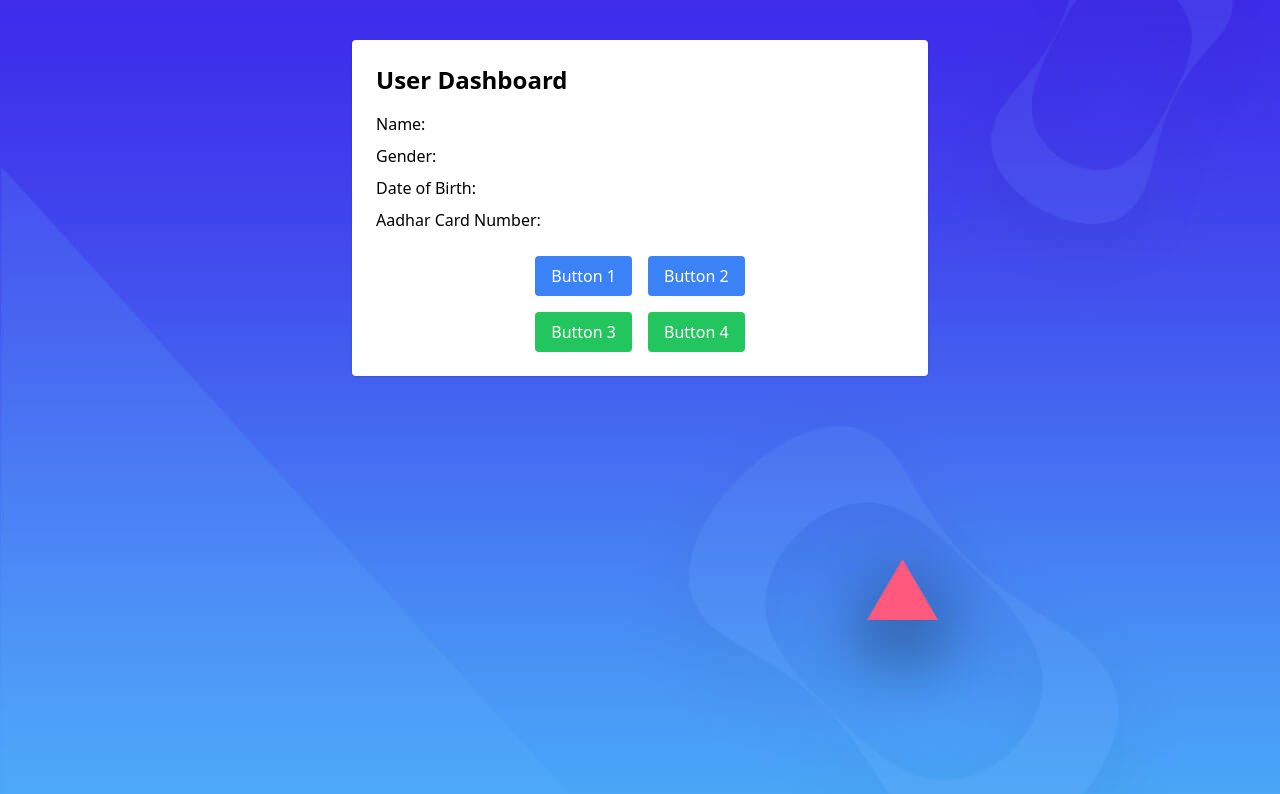
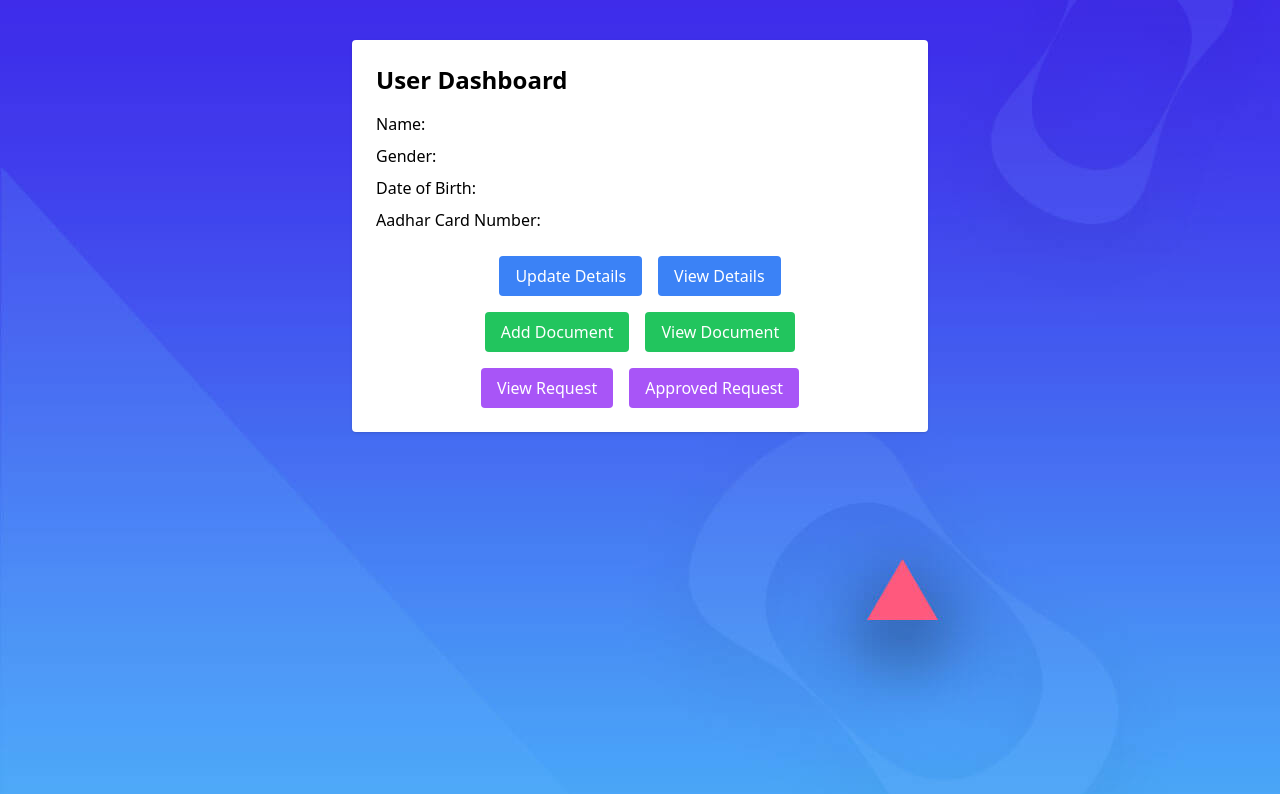
Before and after one commit to Abhishek-dev1/BlockPhrr, a Next.js app: page /patientdashboard in a window 1280 px wide. Shown: the top 794 px of the page. Built offline with nearby package versions, Linux system fonts and the light colour scheme.

Commit message:
Update page.jsx

```diff
--- a/app/patientdashboard/page.jsx
+++ b/app/patientdashboard/page.jsx
@@ -1,30 +1,32 @@
-"use client"
-import React, { useEffect, useState } from 'react';
-import useContract from '@/hooks/useBlock';
+"use client";
+import React, { useEffect, useState } from "react";
+import useContract from "@/hooks/useBlock";
 
 const UserDashboard = () => {
   const contractInstance = useContract();
   const [userDetails, setUserDetails] = useState({
-    firstName: '',
-    lastName: '',
-    gender: '',
-    dob: '',
-    aadharNumber: ''
+    firstName: "",
+    lastName: "",
+    gender: "",
+    dob: "",
+    aadharNumber: "",
   });
 
   const getDetails = async () => {
     if (contractInstance) {
       try {
-        const response = await contractInstance.methods.getPatientDetailsByPatient().call();
+        const response = await contractInstance.methods
+          .getPatientDetailsByPatient()
+          .call();
         setUserDetails({
           firstName: response.firstName,
           lastName: response.lastName,
           gender: response.gender,
           dob: response.dob,
-          aadharNumber: response.aadharNumber
+          aadharNumber: response.aadharNumber,
         });
       } catch (error) {
-        console.error('Error fetching user details:', error);
+        console.error("Error fetching user details:", error);
       }
     }
   };
@@ -40,29 +42,40 @@ const UserDashboard = () => {
   <div className="max-w-xl mx-auto bg-white p-6 rounded shadow">
     <h2 className="text-2xl font-semibold mb-4">User Dashboard</h2>
     <div>
-          <p className="mb-2">Name: {userDetails.firstName} {userDetails.lastName}</p>
+      <p className="mb-2">
+        Name: {userDetails.firstName} {userDetails.lastName}
+      </p>
       <p className="mb-2">Gender: {userDetails.gender}</p>
       <p className="mb-2">Date of Birth: {userDetails.dob}</p>
       <p className="mb-2">Aadhar Card Number: {userDetails.aadharNumber}</p>
     </div>
     <div className="flex justify-center mt-6">
-          <div className="mr-4">
-            <button className="px-4 py-2 bg-blue-500 text-white rounded hover:bg-blue-600">Button 1</button>
-          </div>
-          <div>
-            <button className="px-4 py-2 bg-blue-500 text-white rounded hover:bg-blue-600">Button 2</button>
-          </div>
+      <button className="px-4 py-2 bg-blue-500 text-white rounded hover:bg-blue-600 mr-4">
+        Update Details
+      </button>
+      <button className="px-4 py-2 bg-blue-500 text-white rounded hover:bg-blue-600">
+        View Details
+      </button>
     </div>
     <div className="flex justify-center mt-4">
-          <div className="mr-4">
-            <button className="px-4 py-2 bg-green-500 text-white rounded hover:bg-green-600">Button 3</button>
+      <button className="px-4 py-2 bg-green-500 text-white rounded hover:bg-green-600 mr-4">
+        Add Document
+      </button>
+      <button className="px-4 py-2 bg-green-500 text-white rounded hover:bg-green-600">
+        View Document
+      </button>
     </div>
-          <div>
-            <button className="px-4 py-2 bg-green-500 text-white rounded hover:bg-green-600">Button 4</button>
+    <div className="flex justify-center mt-4">
+      <button className="px-4 py-2 bg-purple-500 text-white rounded hover:bg-purple-600 mr-4">
+        View Request
+      </button>
+      <button className="px-4 py-2 bg-purple-500 text-white rounded hover:bg-purple-600">
+        Approved Request
+      </button>
     </div>
   </div>
 </div>
-    </div>
+
   );
 };
 
```
Lines whose indentation alone changed are shown as unchanged.
